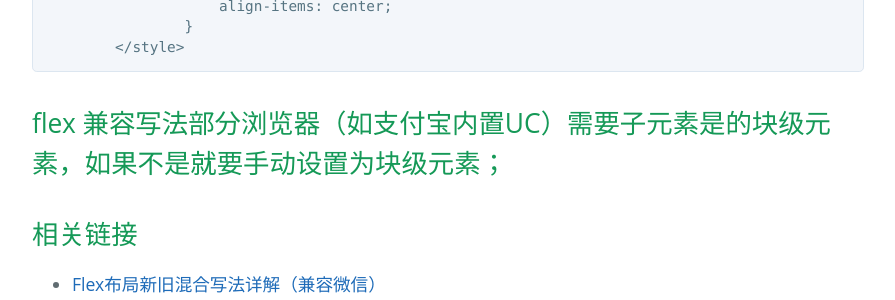
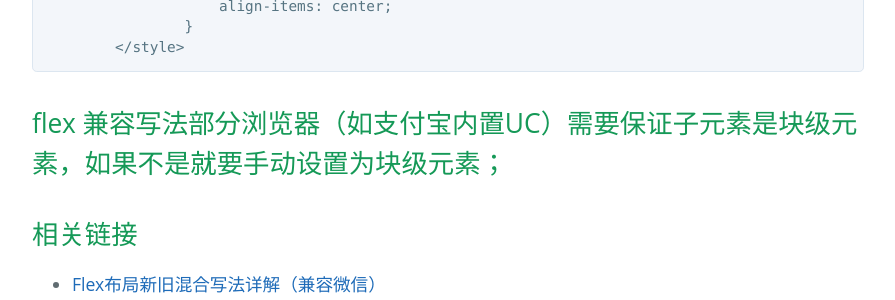
Before and after one commit to zhishan33/shanBlog, a Jekyll site: the page built from _posts/2017-03-07-flex-notes.md, in a window 1280 px wide and 900 px high, scrolled down 1787 px. Shown: the part 414-714 px from the top of the window, without its empty margins (192-1087 px from the left). Built offline with Jekyll 4.4.1, drawn with Linux system fonts in a browser that asks for light colours.

Commit message:
modify flex

````diff
--- a/_posts/2017-03-07-flex-notes.md
+++ b/_posts/2017-03-07-flex-notes.md
@@ -93,7 +93,7 @@ title: flex notes
 	</style>
 ```
 
-## flex 兼容写法部分浏览器（如支付宝内置UC）需要子元素是的块级元素，如果不是就要手动设置为块级元素；
+## flex 兼容写法部分浏览器（如支付宝内置UC）需要保证子元素是块级元素，如果不是就要手动设置为块级元素；
 
 ## 相关链接
 - [Flex布局新旧混合写法详解（兼容微信）](https://segmentfault.com/a/1190000003978624)
````
